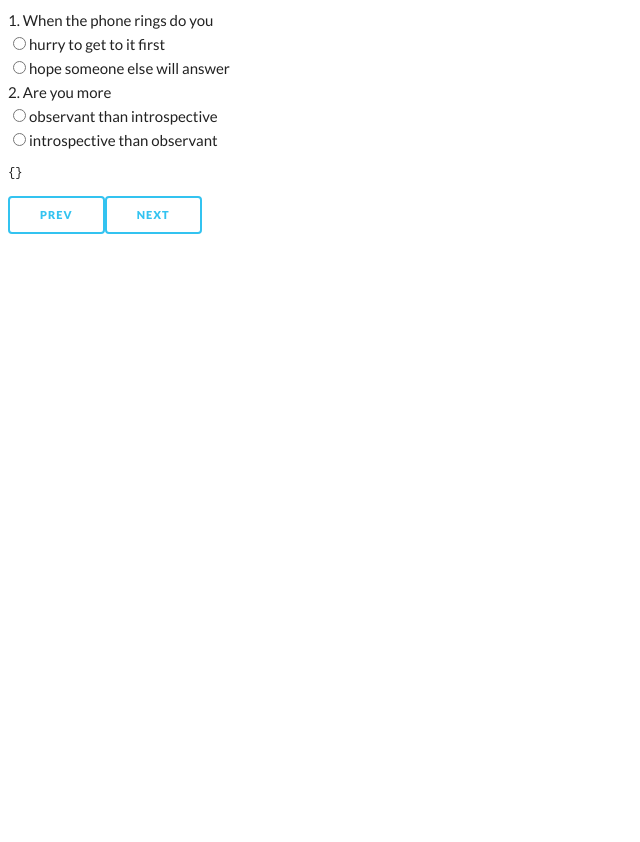
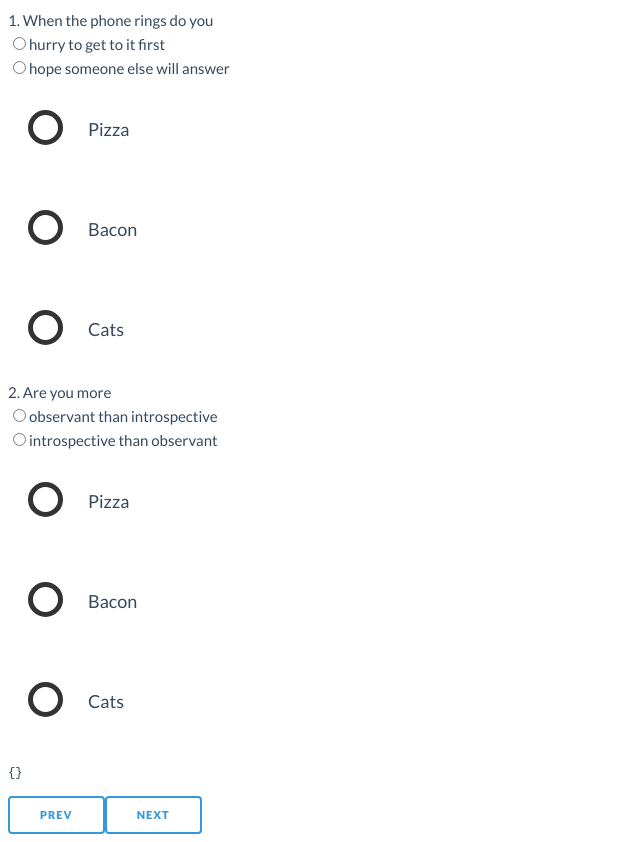
Before and after one commit to SauceCode84/ng-personality, an Angular app: page / in a window 1280 px wide. Shown: the whole page, without its empty margins (0-640 px from the left). Before the commit the page ends 800 px from the top, so only its background shows below. Built offline with nearby package versions, Linux system fonts and the light colour scheme.

Commit message:
added styled radio button to question component

```diff
--- a/src/app/components/question/question.component.html
+++ b/src/app/components/question/question.component.html
@@ -8,3 +8,28 @@
       [value]="option.value">{{ option.text }}<br>
   </div>
 </div>
+
+<div class="container">
+  <ul>
+    <li>
+      <input type="radio" id="f-option" name="selector">
+      <label for="f-option">Pizza</label>
+
+      <div class="check"></div>
+    </li>
+
+    <li>
+      <input type="radio" id="s-option" name="selector">
+      <label for="s-option">Bacon</label>
+
+      <div class="check"><div class="inside"></div></div>
+    </li>
+
+    <li>
+      <input type="radio" id="t-option" name="selector">
+      <label for="t-option">Cats</label>
+
+      <div class="check"><div class="inside"></div></div>
+    </li>
+  </ul>
+</div>
--- a/src/app/components/question/question.component.scss
+++ b/src/app/components/question/question.component.scss
@@ -0,0 +1,89 @@
+
+.container ul {
+  list-style: none;
+  margin: 0;
+  padding: 0;
+  overflow: auto;
+}
+
+ul {
+  li {
+    //color: #AAAAAA;
+    display: block;
+    position: relative;
+    float: left;
+    width: 100%;
+    //height: 100px;
+    //border-bottom: 1px solid #333333;
+
+    input[type=radio] {
+      position: absolute;
+      visibility: hidden;
+    }
+
+    label {
+      display: block;
+      position: relative;
+      font-weight: 300;
+      font-size: 1.8rem;
+      padding: 25px 25px 25px 80px;
+      margin: 10px auto;
+      height: 30px;
+      z-index: 9;
+      cursor: pointer;
+      transition: all 0.25s ease-in-out;
+    }
+
+    .check {
+      display: block;
+      position: absolute;
+      border: 5px solid #333;
+      border-radius: 100%;
+      height: 25px;
+      width: 25px;
+      top: 30px;
+      left: 20px;
+      z-index: 5;
+      transition: border 0.25s ease-in-out;
+
+      &::before {
+        display: block;
+        position: absolute;
+        content: '';
+        border-radius: 100%;
+        height: 15px;
+        width: 15px;
+        top: 5px;
+        left: 5px;
+        margin: auto;
+        transition: background 0.25 ease-in-out;
+      }
+    }
+
+    &:hover {
+      label {
+        color: #33c3f0;
+      }
+
+      .check {
+        border-color: #33c3f0;
+      }
+    }
+  }
+}
+
+input[type=radio]:checked {
+  ~ {
+    label {
+      color: #33c3f0;
+    }
+
+    .check {
+      border: 5px solid #33c3f0;
+
+      &::before {
+        background: #33c3f0;
+      }
+    }
+  }
+}
--- a/src/styles.scss
+++ b/src/styles.scss
@@ -5,15 +5,21 @@
 $font-lato: "Lato" !default;
 
 $color-wisteria: #8e44ad;
-$color-default: #33c3f0;
+$color-peter-river: #3498DB;
+$color-belize-hole: #2980B9;
+
+$color-wet-asphalt: #34495E;
+$color-midnight-blue: #2C3E50;
+
+//$color-default: #33c3f0;
 
 $light-grey: #e1e1e1 !default;
 $dark-grey: #333 !default;
-$primary-color: $color-default !default;
+$primary-color: $color-peter-river !default;
 $secondary-color: lighten($dark-grey, 13.5%) !default;
 $border-color: #bbb !default;
 $link-color: #1eaedb !default;
-$font-color: #222 !default;
+$font-color: $color-wet-asphalt !default;
 
 $global-radius: 4px !default;
 
@@ -85,6 +91,6 @@ button.button-outline-primary,
   }
 
   &:focus {
-    box-shadow: 0 0 0 3px rgba($primary-color ,0.5);
+    box-shadow: 0 0 0 3px rgba($primary-color, 0.5);
   }
 }
```
